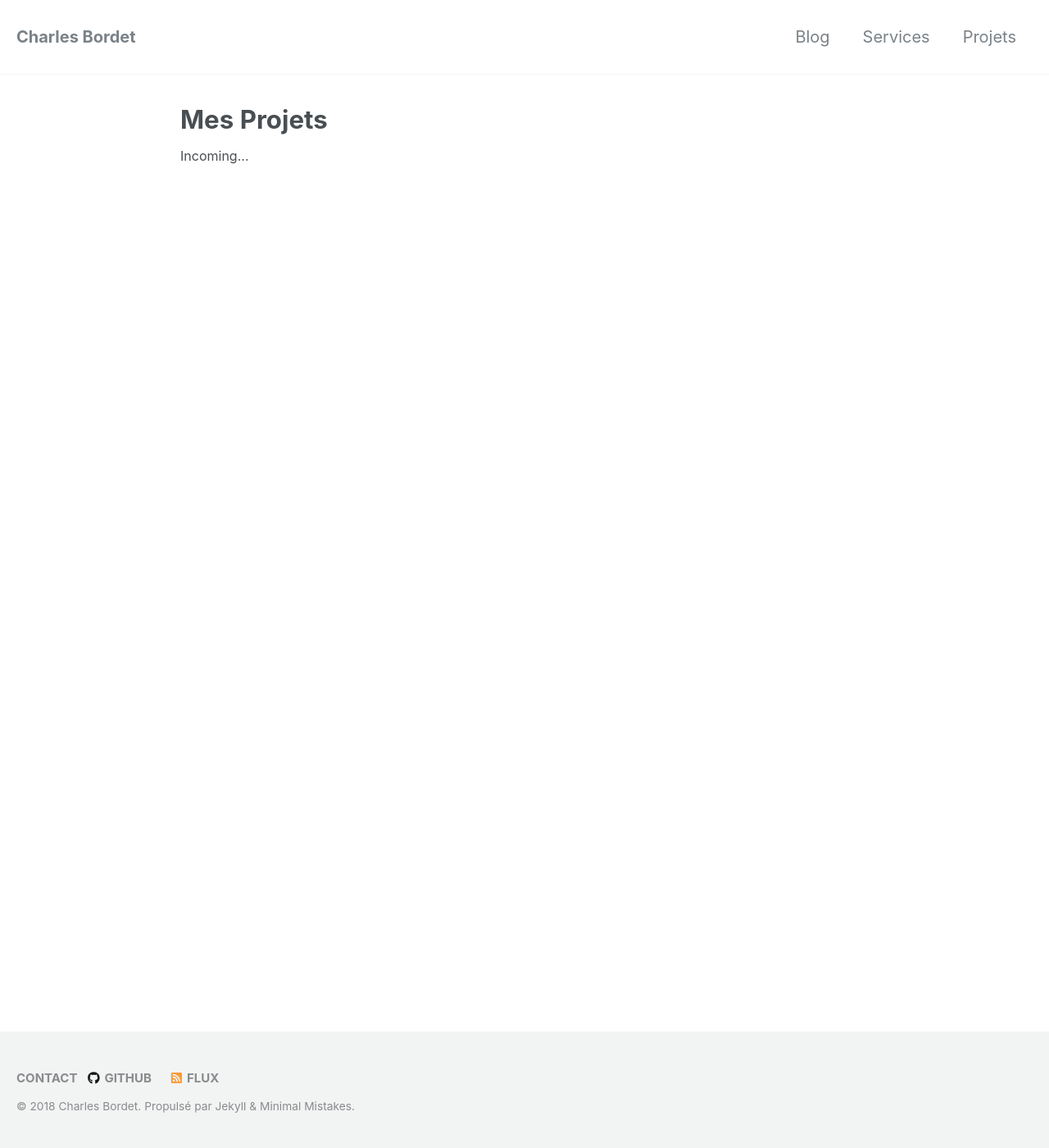
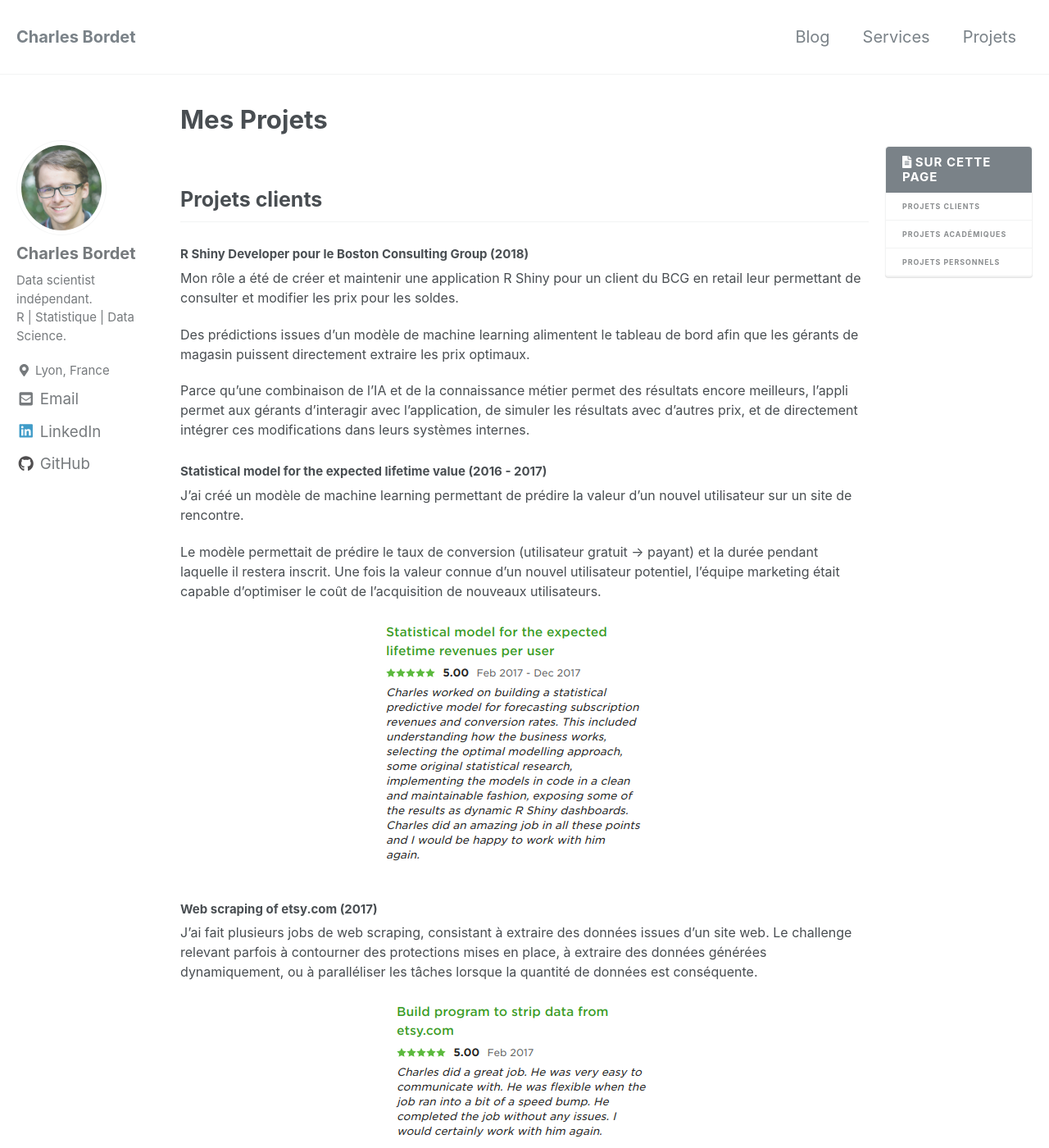
Before and after one commit to Huitziii/charlesbordet.com, a Jekyll site: the page built from _pages/projets.md, in a window 1280 px wide and 1400 px high. Shown: the whole window at 82% size. Built offline with Jekyll 4.4.1, drawn with Linux system fonts in a browser that asks for light colours; nearby versions of some CDN libraries; some of the changed text lies outside the part shown.

Commit message:
added projects page

```diff
--- a/_pages/projets.md
+++ b/_pages/projets.md
@@ -1,8 +1,78 @@
 ---
 layout: single
-classes: wide
 permalink: /projets/
 title: "Mes Projets"
+toc: true
+author_profile: true
 ---
 
-Incoming...
+## Projets clients
+
+#### R Shiny Developer pour le Boston Consulting Group (2018)
+
+Mon rôle a été de créer et maintenir une application R Shiny pour un client du BCG en retail leur permettant de consulter et modifier les prix pour les soldes.
+
+Des prédictions issues d'un modèle de machine learning alimentent le tableau de bord afin que les gérants de magasin puissent directement extraire les prix optimaux.
+
+Parce qu'une combinaison de l'IA et de la connaissance métier permet des résultats encore meilleurs, l'appli permet aux gérants d'interagir avec l'application, de simuler les résultats avec d'autres prix, et de directement intégrer ces modifications dans leurs systèmes internes.
+
+#### Statistical model for the expected lifetime value (2016 - 2017)
+
+J'ai créé un modèle de machine learning permettant de prédire la valeur d'un nouvel utilisateur sur un site de rencontre.
+
+Le modèle permettait de prédire le taux de conversion (utilisateur gratuit -> payant) et la durée pendant laquelle il restera inscrit. Une fois la valeur connue d'un nouvel utilisateur potentiel, l'équipe marketing était capable d'optimiser le coût de l'acquisition de nouveaux utilisateurs.
+
+![Feedback - Cargo Media]({{ "/assets/images/projets-feedback-cargo-media.png" | absolute_url }}){: .align-center}
+
+#### Web scraping of etsy.com (2017)
+
+J'ai fait plusieurs jobs de web scraping, consistant à extraire des données issues d'un site web. Le challenge relevant parfois à contourner des protections mises en place, à extraire des données générées dynamiquement, ou à paralléliser les tâches lorsque la quantité de données est conséquente.
+
+![Feedback - Cargo Media]({{ "/assets/images/projets-feedback-etsy.png" | absolute_url }}){: .align-center}
+
+#### Études incidentologiques et automatisation de rapports/dashboards (2015 - 2017)
+
+Durant mon passage en prestation chez Renault, j'ai eu l'occasion d'affiner mes compétences pour :
+
+- Automatiser des tâches répétitives à l'aide de scripts R
+- Créer des rapports automatiques en R Shiny
+- Faire des études incidentologiques
+
+![Feedback - Cargo Media]({{ "/assets/images/projets-feedback-renault.png" | absolute_url }}){: .align-center}
+
+## Projets académiques
+
+#### Présentations (2015)
+
+[A Stochastic Pella Tomlinson Model and its Maximum Sustainable Yield](https://ssc.ca/sites/default/files/meetings/ssc2015_program_full.compressed.pdf) - <span class="tooltip">SSC<span class="tooltiptext">Statistical Society of Canada</span></span> 2015
+
+#### Publications scientifiques (2014)
+
+<div class="text-center">
+	<img src="{{ "/assets/images/pella-tomlinson.png" | absolute_url }}" width="250px" style="margin: 30px">
+	<img src="{{ "/assets/images/MOMAB.png" | absolute_url }}" width="250px" style="margin: 30px">
+</div>
+
+[A Stochastic Pella Tomlinson Model and its Maximum Sustainable Yield](https://www.sciencedirect.com/science/article/pii/S0022519314003555) - Journal of Theoretical Biology - Bordet & Rivest, 2014
+
+[Improving the Pareto UCB1 Algorithm on the Multi-Objective Multi-Armed Bandit](https://www.researchgate.net/publication/270592330_Improving_the_Pareto_UCB1_Algorithm_on_the_Multi-Objective_Multi-Armed_Bandit) - <span class="tooltip">NIPS<span class="tooltiptext">Neural Information Processing Systems</span></span> - Durand, Bordet & Gagné, 2014
+
+
+## Projets personnels
+
+#### Création de cours sur Udemy (2017 - 2018)
+
+<div class="text-center">
+	<img src="{{ "/assets/images/deep-learning-udemy.png" | absolute_url }}" width="250px" style="margin: 30px">
+	<img src="{{ "/assets/images/r-udemy.png" | absolute_url }}" width="250px" style="margin: 30px">
+</div>
+
+* [Apprendre la Data Science avec R](https://www.udemy.com/datascience-r/?couponCode=WEBSITE) - 4.6/5 (1000 étudiants)
+* [Le Deep Learning de A à Z](https://www.udemy.com/le-deep-learning-de-a-a-z/?couponCode=WEBSITE) - 4.4/5 (2000 étudiants)
+* [L'Intelligence Artificielle de A à Z](https://www.udemy.com/intelligence-artificielle-az/?couponCode=WEBSITE)
+
+#### Applications web (2018)
+
+[Succotash](http://shiny.charlesbordet.com/succotash) est une application de gestion de recettes de cuisine.
+
+N'ayant jamais vraiment réussi à trouver la bonne application qui correspondait à mon besoin pour enregistrer des recettes de cuisine et trouver des idées quand j'en manque, j'ai décidé de créer ma propre application,
```
Also changed, not shown: _pages/services.md (+3 -3 lines), assets/images/projets-feedback-cargo-media.png (added), assets/images/projets-feedback-etsy.png (added), assets/images/projets-feedback-renault.png (added).
